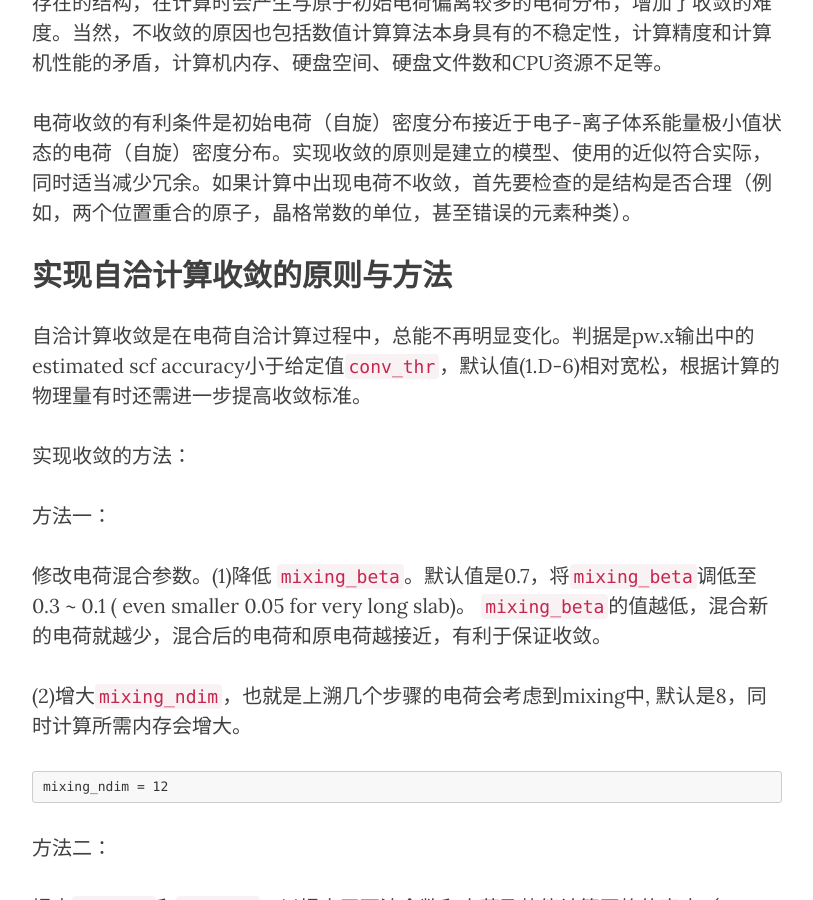
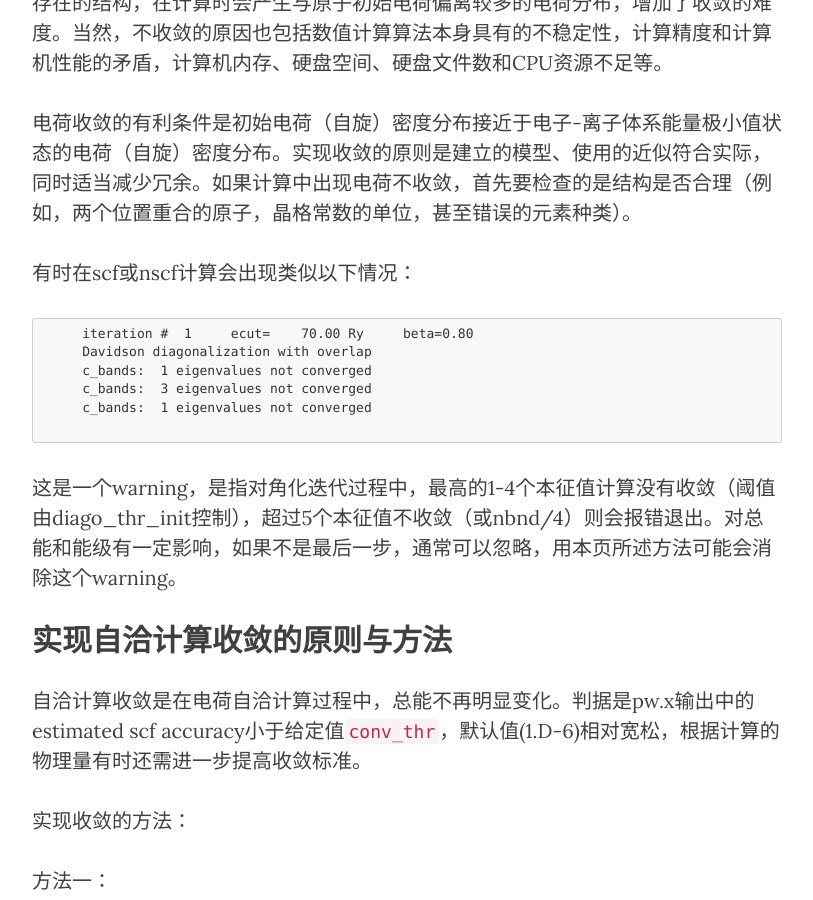
Before and after one commit to yyyu200/DFTbook, a Jekyll site: the page built from _posts/2019-06-27-converge.md, in a window 1280 px wide and 900 px high, scrolled down 850 px. Shown: the whole window, without its empty margins (233-1046 px from the left). Built offline with Jekyll 4.4.1, drawn with Linux system fonts in a browser that asks for light colours; nearby versions of some CDN libraries; comment, search, counter and statistics services are not loaded.

Commit message:
modify at20190920-12:03:06-aliyun

````diff
--- a/_posts/2019-06-27-converge.md
+++ b/_posts/2019-06-27-converge.md
@@ -33,6 +33,17 @@ trans: cube
 另一方面是数值计算的原因，包括矩阵对角化出错，迭代算法，结构优化算法，造成出错或计算迭代次数过多。结构不符合实际是一部分数值计算出错的根源：实际中不存在的结构，在计算时会产生与原子初始电荷偏离较多的电荷分布，增加了收敛的难度。当然，不收敛的原因也包括数值计算算法本身具有的不稳定性，计算精度和计算机性能的矛盾，计算机内存、硬盘空间、硬盘文件数和CPU资源不足等。
 
 电荷收敛的有利条件是初始电荷（自旋）密度分布接近于电子-离子体系能量极小值状态的电荷（自旋）密度分布。实现收敛的原则是建立的模型、使用的近似符合实际，同时适当减少冗余。如果计算中出现电荷不收敛，首先要检查的是结构是否合理（例如，两个位置重合的原子，晶格常数的单位，甚至错误的元素种类）。
+
+有时在scf或nscf计算会出现类似以下情况：
+```
+     iteration #  1     ecut=    70.00 Ry     beta=0.80
+     Davidson diagonalization with overlap
+     c_bands:  1 eigenvalues not converged
+     c_bands:  3 eigenvalues not converged
+     c_bands:  1 eigenvalues not converged
+
+```
+这是一个warning，是指对角化迭代过程中，最高的1-4个本征值计算没有收敛（阈值由diago_thr_init控制），超过5个本征值不收敛（或nbnd/4）则会报错退出。对总能和能级有一定影响，如果不是最后一步，通常可以忽略，用本页所述方法可能会消除这个warning。
 
 ## 实现自洽计算收敛的原则与方法
 
````
